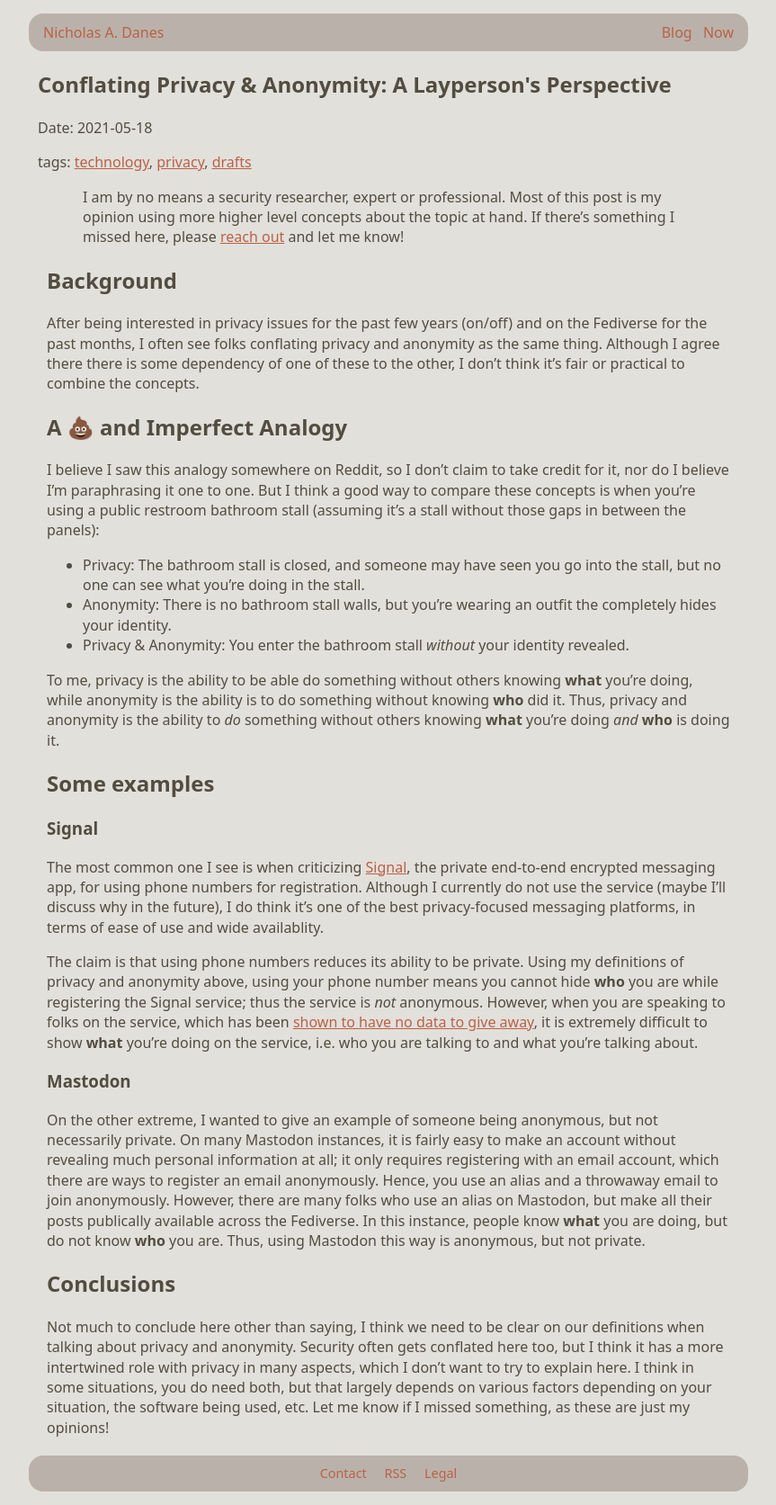
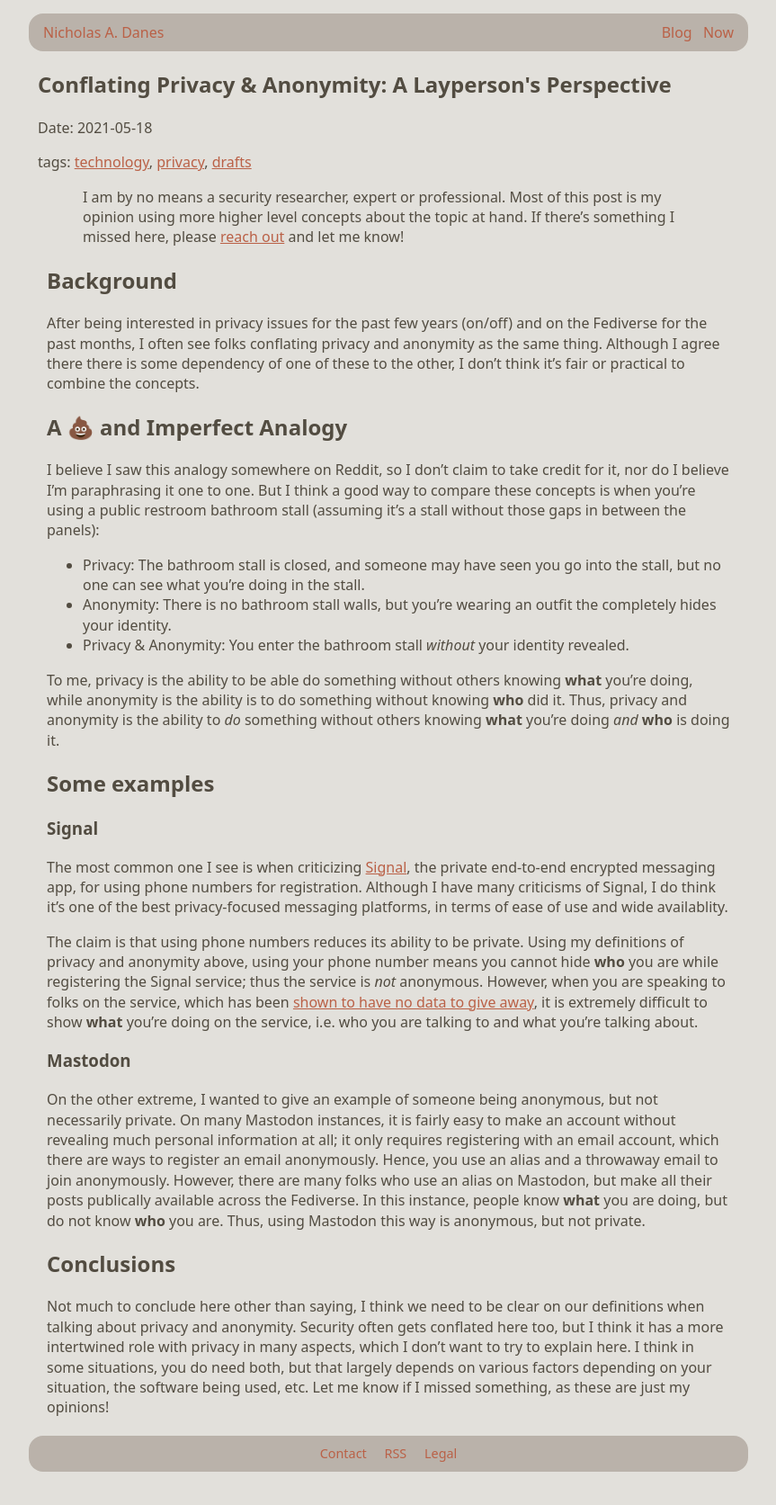
Before and after one commit to danesnick/old_website, a Jekyll site: the page built from _posts/2021-05-18-Conflating-Privacy-Security-Anonymity.markdown, in a window 1280 px wide. Shown: the whole page at 90% size, without its empty margins (208-1071 px from the left). Built offline with Jekyll 4.4.1, drawn with Linux system fonts in a browser that asks for light colours; after the commit the page ends 1651 px from its top, so only the background shows below that.

Commit message:
changed context on Signal example

```diff
--- a/_posts/2021-05-18-Conflating-Privacy-Security-Anonymity.markdown
+++ b/_posts/2021-05-18-Conflating-Privacy-Security-Anonymity.markdown
@@ -27,7 +27,7 @@ To me, privacy is the ability to be able do something without others knowing **w
 
 ### Signal
 
-The most common one I see is when criticizing [Signal](https://signal.org/), the private end-to-end encrypted messaging app, for using phone numbers for registration. Although I currently do not use the service (maybe I'll discuss why in the future), I do think it's one of the best privacy-focused messaging platforms, in terms of ease of use and wide availablity.
+The most common one I see is when criticizing [Signal](https://signal.org/), the private end-to-end encrypted messaging app, for using phone numbers for registration. Although I have many criticisms of Signal, I do think it's one of the best privacy-focused messaging platforms, in terms of ease of use and wide availablity.
 
 The claim is that using phone numbers reduces its ability to be private. Using my definitions of privacy and anonymity above, using your phone number means you cannot hide **who** you are while registering the Signal service; thus the service is *not* anonymous. However, when you are speaking to folks on the service, which has been [shown to have no data to give away](https://signal.org/bigbrother/eastern-virginia-grand-jury/), it is extremely difficult to show **what** you're doing on the service, i.e. who you are talking to and what you're talking about.
 
```
